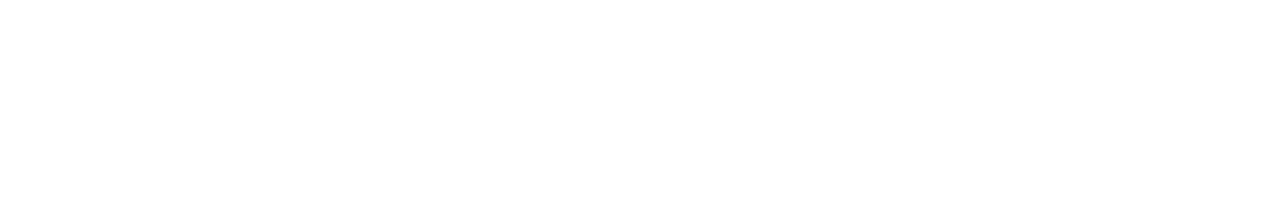
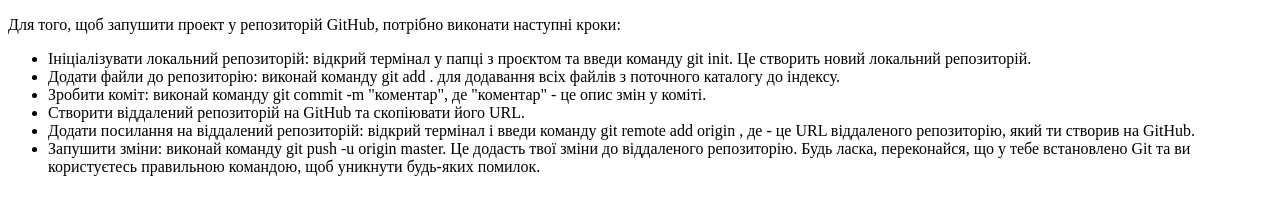
Before and after one commit to VPresich/tutorial, a plain HTML site: page index.html in a window 1280 px wide. Drawn offline with Linux system fonts and the light colour scheme.

Commit message:
Додала текст

```diff
--- a/index.html
+++ b/index.html
@@ -1,11 +1,42 @@
 <!DOCTYPE html>
 <html lang="en">
-<head>
-    <meta charset="UTF-8">
-    <meta name="viewport" content="width=device-width, initial-scale=1.0">
+  <head>
+    <meta charset="UTF-8" />
+    <meta name="viewport" content="width=device-width, initial-scale=1.0" />
     <title>Document</title>
-</head>
-<body>
-
-</body>
+  </head>
+  <body>
+    <p>
+      Для того, щоб запушити проект у репозиторій GitHub, потрібно виконати
+      наступні кроки:
+      <ul>
+        <li>Ініціалізувати локальний репозиторій: відкрий термінал у
+      папці з проєктом та введи команду git init. Це створить новий локальний
+      репозиторій.</li>
+        <li>
+            Додати файли до репозиторію: виконай команду git add . для
+      додавання всіх файлів з поточного каталогу до індексу.
+        </li>
+        <li>
+            Зробити коміт:
+      виконай команду git commit -m "коментар", де "коментар" - це опис змін у
+      коміті.
+        </li>
+        <li>
+            Створити віддалений репозиторій на GitHub та скопіювати його URL.
+        </li>
+        <li>
+            Додати посилання на віддалений репозиторій: відкрий термінал і введи
+      команду git remote add origin , де - це URL віддаленого репозиторію, який
+      ти створив на GitHub.
+        </li>
+        <li>
+            Запушити зміни: виконай команду git push -u origin
+      master. Це додасть твої зміни до віддаленого репозиторію. Будь ласка,
+      переконайся, що у тебе встановлено Git та ви користуєтесь правильною
+      командою, щоб уникнути будь-яких помилок.
+        </li>
+      </ul>
+    </p>
+  </body>
 </html>
```
